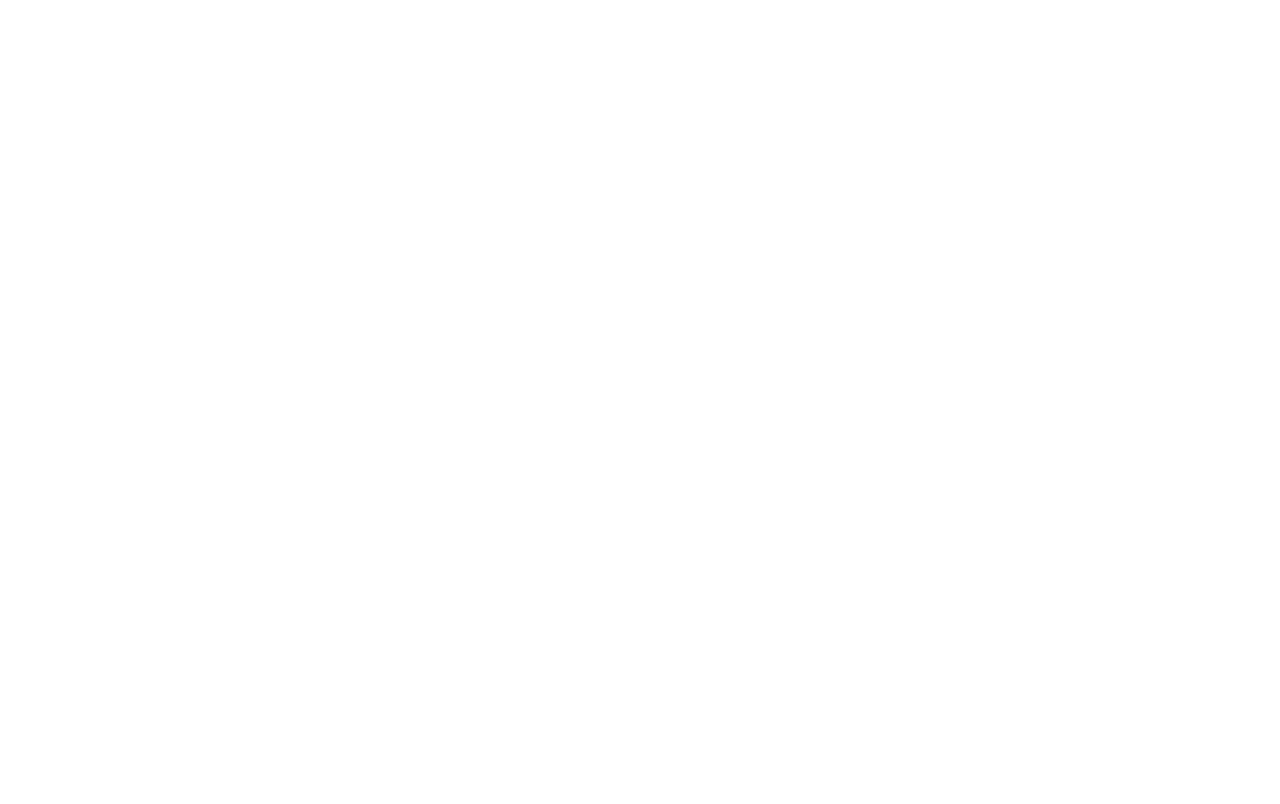
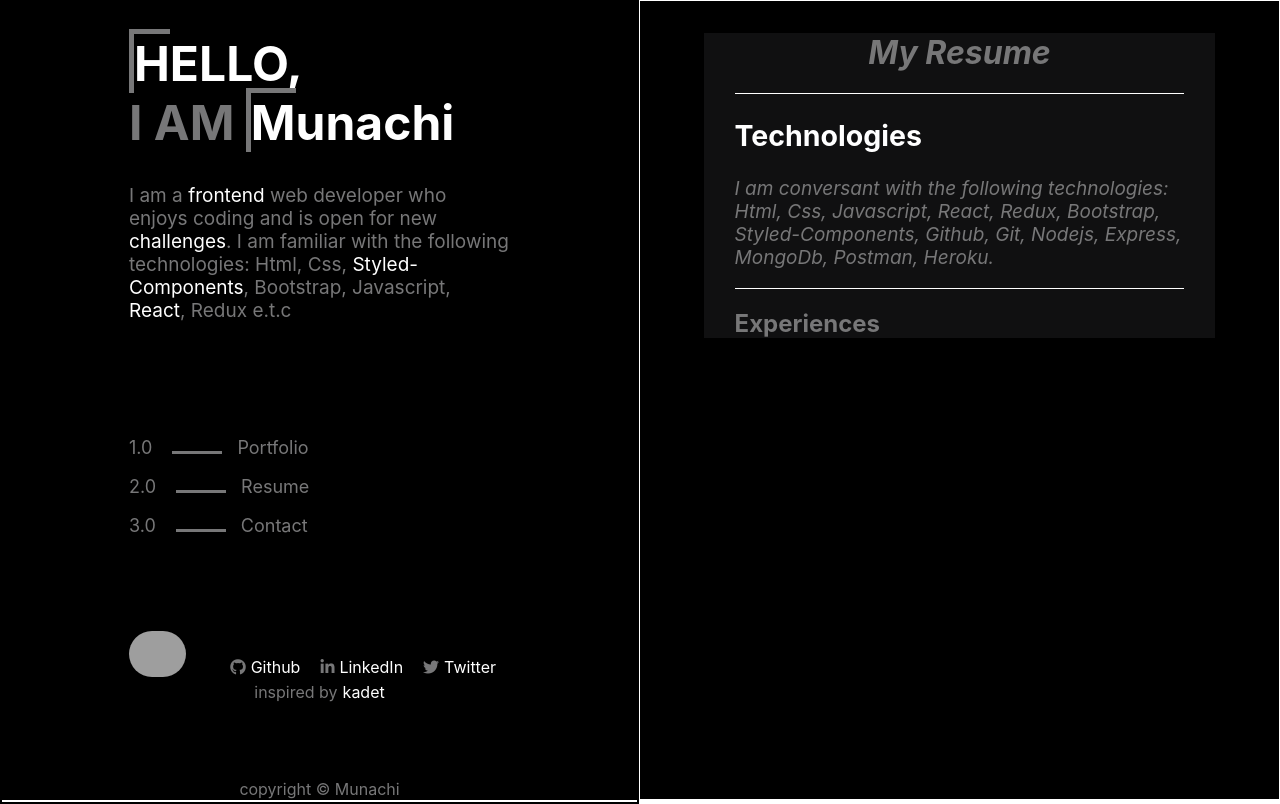
Before and after one commit to pro-munachi/New-Portfolio, a React (Create React App) app: page /resume in a window 1280 px wide. Built offline with nearby package versions, Linux system fonts and the light colour scheme; grey boxes are pictures that could not be loaded.

Commit message:
add resume screen

```diff
--- a/src/App.js
+++ b/src/App.js
@@ -4,6 +4,7 @@
 import Error from './components/Error/Error'
 import HomeScreen from './screens/HomeScreen'
 import PortfolioScreen from './screens/PortfolioScreen'
+import ResumeScreen from './screens/ResumeScreen'
 //import ContactScreen from './screens/ContactScreen'
 
 function App() {
@@ -13,6 +14,7 @@
         <div style={{ background: 'black' }}>
           <Route path='/' component={HomeScreen} exact />
           <Route path='/portfolio' component={PortfolioScreen} />
+          <Route path='/resume' component={ResumeScreen} />
           <Route component={Error} />
         </div>
       </Switch>
--- a/src/Styles/HomeStyle.js
+++ b/src/Styles/HomeStyle.js
@@ -22,6 +22,11 @@
       h1 {
         font-size: 48px;
       }
+      .m,
+      .h {
+        border-left: 5px solid #777778;
+        border-top: 5px solid #777778;
+      }
       p {
         font-size: 19px;
       }
@@ -34,6 +39,10 @@
         width: auto;
         :hover {
           color: white;
+          transition: 0.5s ease-in-out;
+        }
+        .like {
+          text-decoration: none;
         }
         .line {
           width: 50px;
@@ -44,8 +53,7 @@
           text-decoration: none;
           :hover {
             width: 70px;
-            transition-duration: 3s;
-            transition: ease-in-out;
+            transition: 0.5s ease-in-out;
             background: white;
           }
           .link-name {
--- a/src/Styles/PortfolioStyle.js
+++ b/src/Styles/PortfolioStyle.js
@@ -5,9 +5,9 @@
   background: black;
   position: relative;
   color: #777778;
-  height: auto;
+  height: 100vh;
   overflow: auto;
-  overscroll-behavior-y: contain;
+  overflow-y: scoll;
   display: flex;
   flex-wrap: wrap;
 `
@@ -16,11 +16,17 @@
   width: 300px;
   height: 250px;
   background: #101011;
-  margin: auto;
+  margin-top: 5%;
+  margin-right: 2%;
+  @media (max-width: 1251px) {
+    margin: auto;
+    margin-top: 8%;
+  }
 
   :hover {
-    width: 305px;
-    height: 255px;
+    width: 307px;
+    height: 257px;
+    transition: 0.5s ease-in-out;
   }
 
   .card {
--- /dev/null
+++ b/src/Styles/ResumeStyle.js
@@ -0,0 +1,34 @@
+import styled from 'styled-components'
+
+export const Container = styled.div`
+  width: 50%;
+  border: 1px solid white;
+  color: #777778;
+  .resume {
+    background: #101011;
+    width: 80%;
+    margin: auto;
+    margin-top: 5%;
+    .info {
+      width: 88%;
+      margin: auto;
+      .header {
+        border-bottom: 1px solid white;
+        text-align: center;
+        h1 {
+          font-style: italic;
+        }
+      }
+      .tech {
+        font-size: 19px;
+        border-bottom: 1px solid white;
+        h2 {
+          color: white;
+        }
+        p {
+          font-style: italic;
+        }
+      }
+    }
+  }
+`
--- a/src/component/Home.js
+++ b/src/component/Home.js
@@ -10,11 +10,11 @@
           <div className='intro'>
             <h1>
               <h1 style={{ color: 'white', margin: '0', padding: '0' }}>
-                HELLO,
+                <span className='h'>H</span>ELLO,
               </h1>
               I AM{' '}
               <span style={{ color: 'white', margin: '0', padding: '0' }}>
-                Munachi
+                <span className='m'>M</span>unachi
               </span>
             </h1>
             <p className='text'>
@@ -31,23 +31,31 @@
             <p className='link'>
               {' '}
               1.0
-              <NavLink activeClassName='line' to='/' exact>
+              <div className='line'>
+                <NavLink to='/' className='like'>
                   <p className='link-name'>Portfolio</p>
                 </NavLink>
+              </div>
             </p>
+
             <p className='link'>
               {' '}
               2.0
-              <NavLink activeClassName='line' to='/' exact>
+              <div className='line'>
+                <NavLink to='/resume' className='like'>
                   <p className='link-name'>Resume</p>
                 </NavLink>
+              </div>
             </p>
+
             <p className='link'>
               {' '}
               3.0
-              <NavLink activeClassName='line' to='/' exact>
+              <div className='line'>
+                <NavLink to='/' className='like'>
                   <p className='link-name'>Contact</p>
                 </NavLink>
+              </div>
             </p>
           </div>
           <div className='footer'>
--- a/src/component/PortfolioFile.js
+++ b/src/component/PortfolioFile.js
@@ -20,7 +20,7 @@
           <p className='p'>
             <i class='fas fa-code-branch'></i>{' '}
             <a href={props.data.code} target='_blank' rel='noopener noreferrer'>
-              code
+              repo
             </a>
           </p>
         </div>
--- /dev/null
+++ b/src/component/Resume.js
@@ -0,0 +1,29 @@
+import React from 'react'
+import { Container } from '../Styles/ResumeStyle'
+
+const Resume = () => {
+  return (
+    <Container>
+      <div className='resume'>
+        <div className='info'>
+          <div className='header'>
+            <h1>My Resume</h1>
+          </div>
+          <div className='tech'>
+            <h2>Technologies</h2>
+            <p>
+              I am conversant with the following technologies: Html, Css,
+              Javascript, React, Redux, Bootstrap, Styled-Components, Github,
+              Git, Nodejs, Express, MongoDb, Postman, Heroku.
+            </p>
+          </div>
+          <div className='experience'>
+            <h2>Experiences</h2>
+          </div>
+        </div>
+      </div>
+    </Container>
+  )
+}
+
+export default Resume
--- a/src/index.css
+++ b/src/index.css
@@ -4,6 +4,8 @@
 
 body {
   margin: 0;
+  padding: 0;
+  overflow: hidden;
   font-family: -apple-system, BlinkMacSystemFont, 'Segoe UI', 'Roboto', 'Oxygen',
     'Ubuntu', 'Cantarell', 'Fira Sans', 'Droid Sans', 'Helvetica Neue',
     sans-serif;
--- /dev/null
+++ b/src/screens/ResumeScreen.js
@@ -0,0 +1,14 @@
+import React from 'react'
+import Home from '../component/Home'
+import Resume from '../component/Resume'
+
+const ResumeScreen = () => {
+  return (
+    <div style={{ display: 'flex' }}>
+      <Home />
+      <Resume />
+    </div>
+  )
+}
+
+export default ResumeScreen
```
Also changed, not shown: 1 other file (tests, documents, lock files or other folders). Lines whose indentation alone changed are shown as unchanged.
